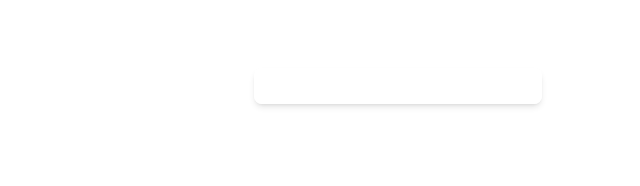
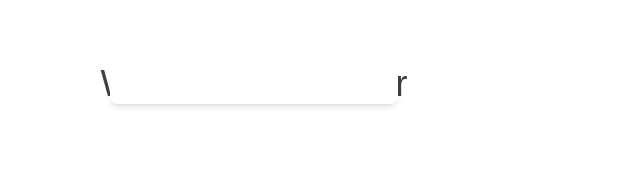
Before and after one commit to HL-Kwong/whats-the-weather, a Next.js app: page / in a window 1280 px wide. Shown: the top 186 px of the page, without its empty margins (386-1026 px from the left). Built offline with nearby package versions, Linux system fonts and the light colour scheme.

Commit message:
feature/added-title

```diff
--- a/app/page.tsx
+++ b/app/page.tsx
@@ -42,8 +42,9 @@ export default function Home() {
   }
 
   return (
-    <div className="grid grid-rows-[20px_1fr_20px] items-center justify-items-center min-h-screen p-8 pb-20 gap-16 sm:p-20 font-[family-name:var(--font-geist-sans)]">
-      <div id="citySearchSection">
+    <div className="flex flex-col items-center min-h-screen p-8 pb-20">
+      <h1 className="text-4xl text-darkgrey py-8">What's the weather</h1>
+      <div id="citySearchSection" className="w-full h-auto flex flex-col items-center">
         <CitySearchBar handleCitySelected={handleCitySelected} />
       </div>
       <div id="weatherDetailSection">
```
